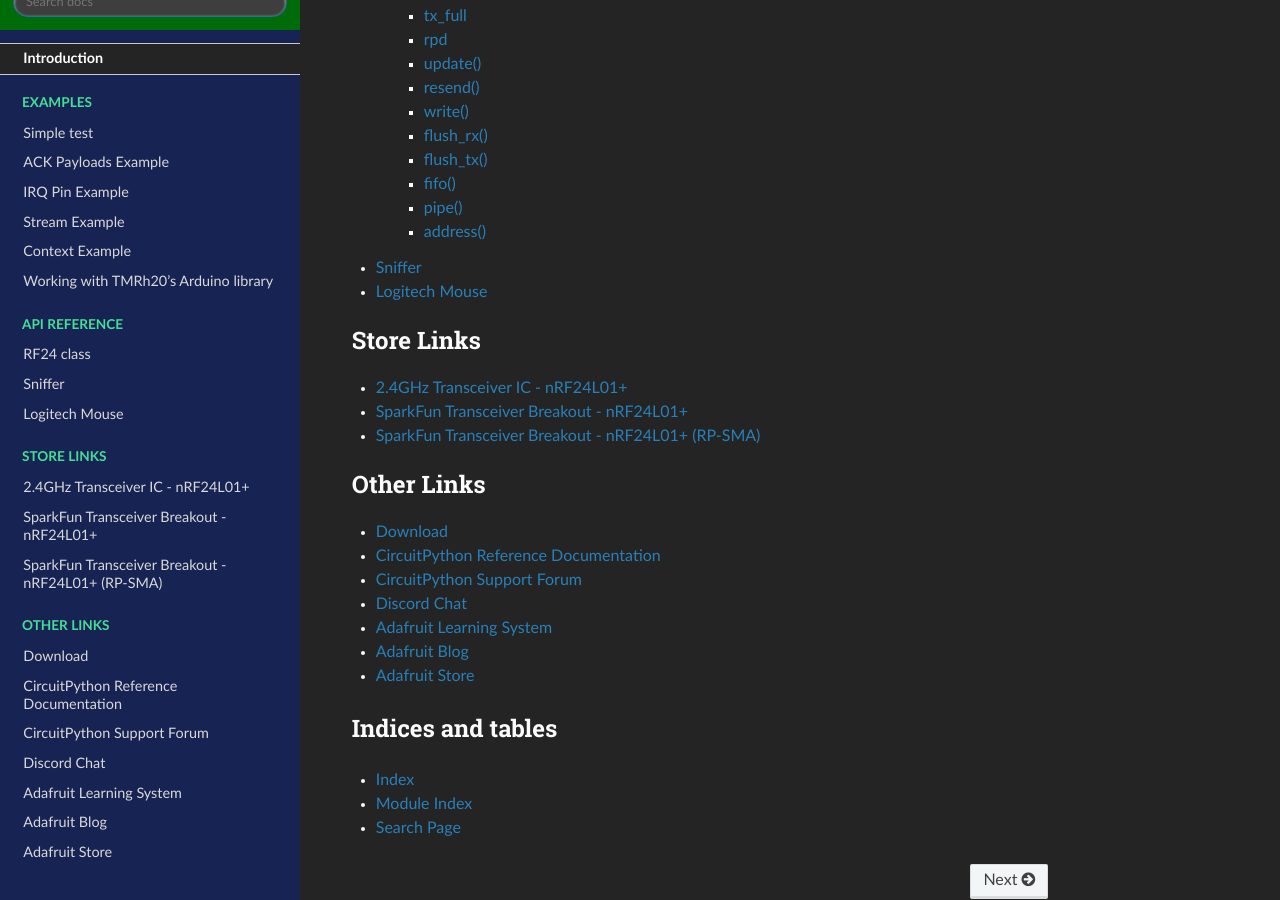
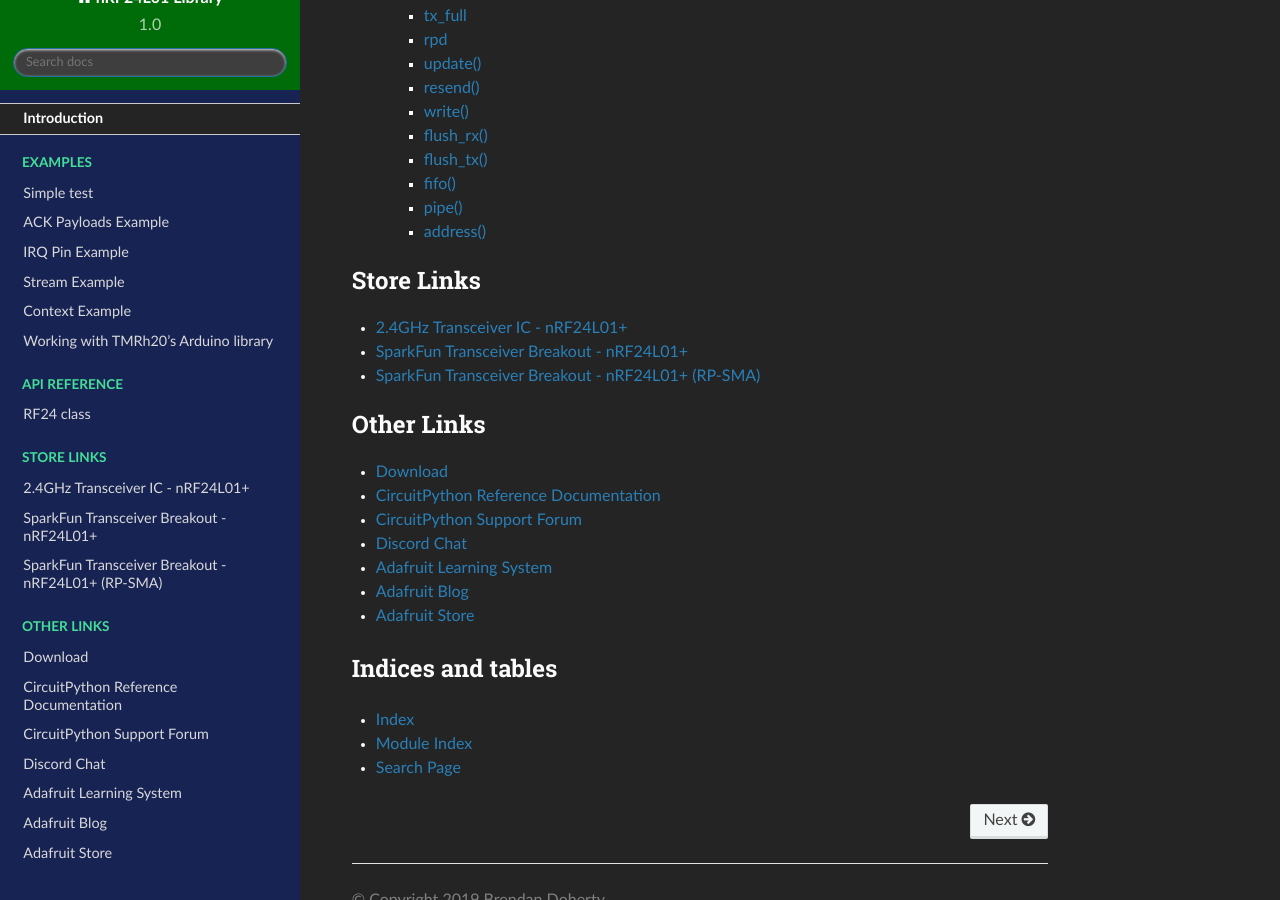
Before and after one commit to nRF24/CircuitPython_nRF24L01, a Sphinx documentation site: the page built from docs/index.rst, in a window 1280 px wide and 900 px high, scrolled down 7067 px. Built offline with Sphinx 7.4.7 and the Read the Docs theme 2.0.0, drawn with Linux system fonts in a browser that asks for light colours.

Commit message:
(-) experimentals from logitech-mouse branch

```diff
--- a/docs/api.rst
+++ b/docs/api.rst
@@ -271,14 +271,3 @@
 ******************************
 
 .. automethod:: circuitpython_nrf24l01.rf24.RF24.address
-
-Sniffer
-=======
-    .. automodule:: circuitpython_nrf24l01.sniffer
-        :members:
-
-Logitech Mouse
-==============
-
-    .. automodule:: circuitpython_nrf24l01.logitech_mouse
-        :members:
```
